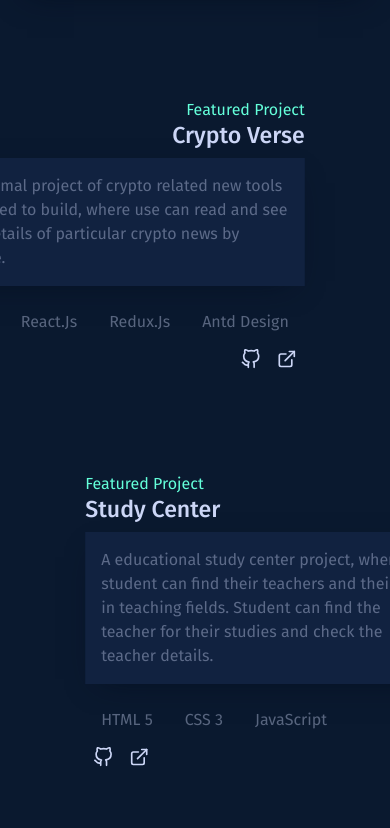
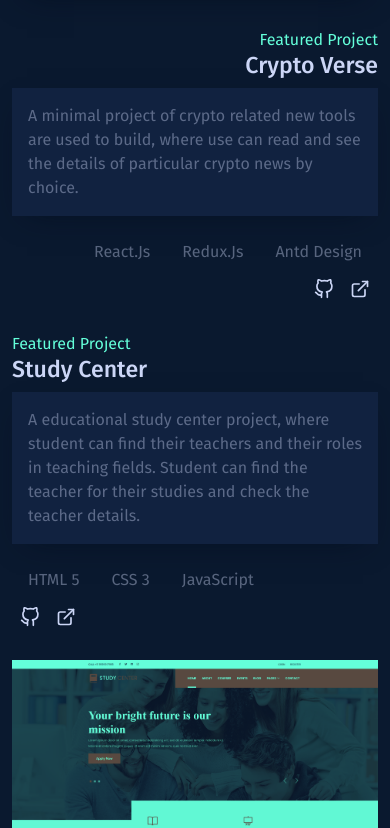
Before and after one commit to devTrailor/sample-works, a Next.js app: page / in a window 390 px wide. Shown: the part 3551-4379 px from the top of the page. Built offline with nearby package versions, Linux system fonts and the light colour scheme.

Commit message:
Fix: responsive-issues

```diff
--- a/src/pages/ourServices/OurServices.js
+++ b/src/pages/ourServices/OurServices.js
@@ -42,7 +42,7 @@ const OurServices = () => {
       <Row className={`${styles.ourServices} justify-content-center g-4`}>
         {cardData.map((curElm, i) => {
           return (
-            <Col key={i} xl={4} lg={4} md={6} sm={12}>
+            <Col key={i} xl={4} lg={6} md={6} sm={12}>
               <ServiceCard
                 cardImg={curElm.cardImg}
                 cardTitle={curElm.cardTitle}
--- a/src/pages/portfolio/PortfolioScreen.js
+++ b/src/pages/portfolio/PortfolioScreen.js
@@ -13,7 +13,9 @@ const PortfolioScreen = () => {
   return (
     <Container>
       <PageHeader num={"03"} mainTitle={"Some Things I’ve Built"} />
-      <Row className={`${styles.portfolioWrapper} align-items-center`}>
+      <Row
+        className={`${styles.portfolioWrapper} align-items-center justify-content-center`}
+      >
         <Col xl={6} lg={6} md={6} sm={12} xs={12}>
           <div className={styles.projectImg_1}>
             <a
--- a/src/pages/portfolio/styles.module.scss
+++ b/src/pages/portfolio/styles.module.scss
@@ -3,6 +3,10 @@
 
 .portfolioWrapper {
   gap: 100px 0;
+
+  @include mobile {
+    gap: 30px 0;
+  }
   .projectImg_1 {
     box-shadow: $primaryShadow;
     border-radius: 5px;
@@ -33,6 +37,9 @@
   .projectImg_2 {
     position: relative;
     left: -16%;
+    @media screen and (max-width: 767px) {
+      left: 0%;
+    }
 
     &:hover {
       &::before {
@@ -57,6 +64,10 @@
     position: relative;
     transform: translateX(-20%);
     z-index: 55;
+
+    @media screen and (max-width: 767px) {
+      transform: translateX(0%);
+    }
 
     .projectOverline {
       color: $theme-secondary;
@@ -96,6 +107,10 @@
   transform: translateX(20%);
   z-index: 55;
 
+  @media screen and (max-width: 767px) {
+    transform: translateX(0%);
+  }
+
   .projectOverline {
     color: $theme-secondary;
   }
```
